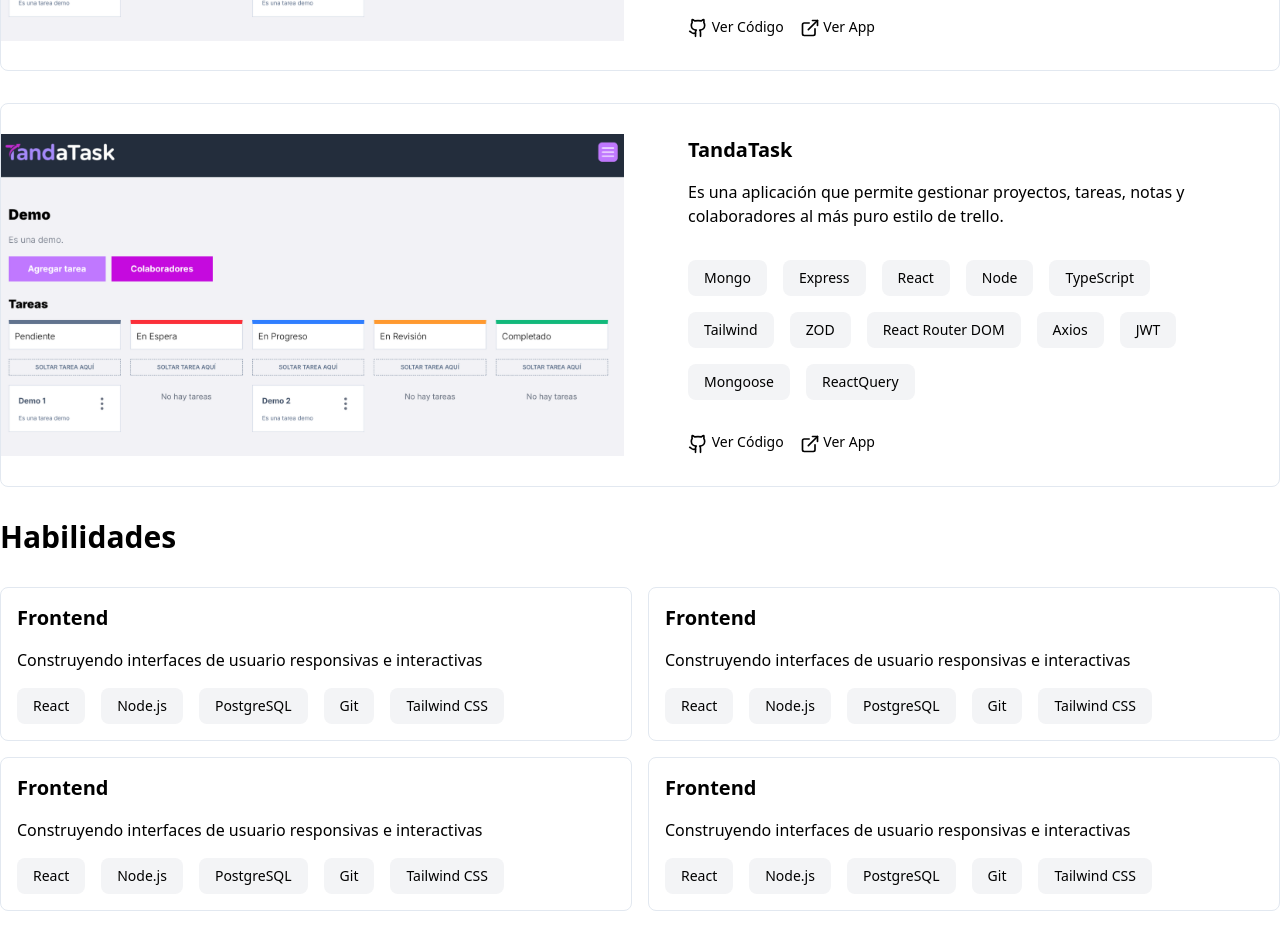
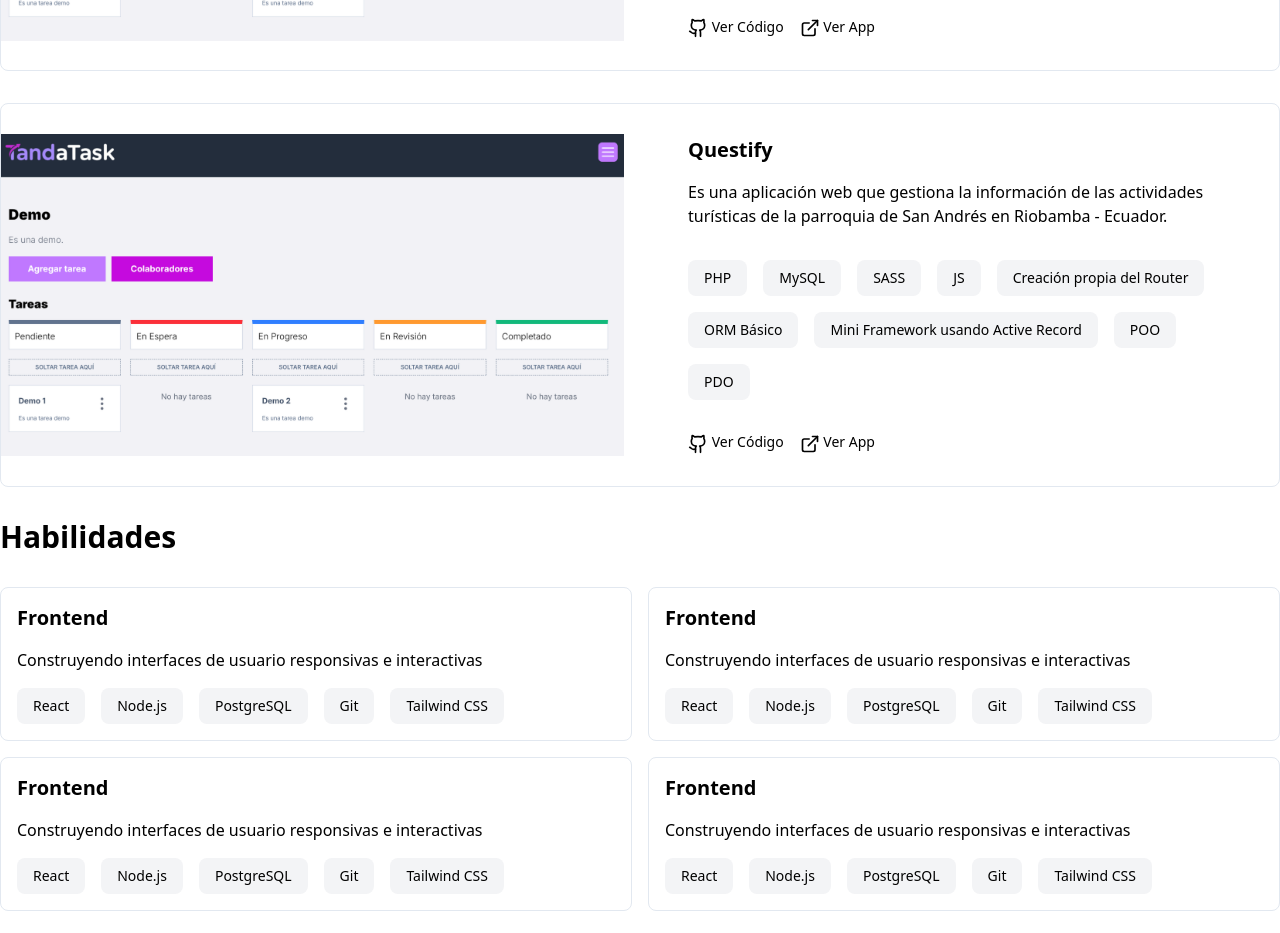
Before and after one commit to arielhurtado388/Portafolio, a React (Vite) app: page / in a window 1280 px wide. Shown: the part 1660-2593 px from the top of the page. Built offline with nearby package versions, Linux system fonts and the light colour scheme.

Commit message:
Data proyectos

```diff
--- a/src/App.tsx
+++ b/src/App.tsx
@@ -1,10 +1,11 @@
 import CardAcerca from "./components/CardAcerca";
 import CardExperiencia from "./components/CardExperiencia";
 import CardHabilidad from "./components/CardHabilidad";
-import CardProyecto from "./components/CardProyecto";
+import Proyecto from "./components/Proyecto";
 import Header from "./components/Header";
 import { informacionAcerca } from "./data/acerca";
 import { informacionExperiencia } from "./data/experiencia";
+import { proyectos } from "./data/proyectos";
 
 function App() {
   return (
@@ -48,8 +49,9 @@ function App() {
 
         <section className="mt-8">
           <h2 className="text-2xl md:text-3xl font-bold">Proyectos</h2>
-          <CardProyecto />
-          <CardProyecto />
+          {proyectos.map((proyecto) => (
+            <Proyecto key={proyecto.id} proyecto={proyecto} />
+          ))}
         </section>
 
         <section className="mt-8">
--- a/src/components/CardProyecto.tsx
+++ b/src/components/Proyecto.tsx
@@ -1,39 +1,33 @@
-export default function CardProyecto() {
+import type { Proyecto } from "../types";
+
+export default function Proyecto({ proyecto }: { proyecto: Proyecto }) {
   return (
     <article className="grid md:grid-cols-2 my-8 gap-8 border border-slate-200 rounded-lg items-center">
       <div>
         <img
           className="md:rounded-tl-lg md:rounded-bl-lg rounded-lg md:rounded-none object-contain aspect-video"
-          src="/tandatask.png"
+          src={`/${proyecto.imagen}`}
           alt="Imagen Proyecto"
         />
       </div>
       <div className="space-y-4 px-8">
-        <h3 className="text-lg md:text-xl font-semibold mt-8">TandaTask</h3>
-        <p>
-          Es una aplicación que permite gestionar proyectos, tareas, notas y
-          colaboradores al más puro estilo de trello.
-        </p>
+        <h3 className="text-lg md:text-xl font-semibold mt-8">
+          {proyecto.titulo}
+        </h3>
+        <p>{proyecto.descripcion}</p>
 
         <div className="my-8 flex gap-4 flex-wrap text-sm">
-          <p className="bg-gray-100 py-2 px-4 rounded-lg">Mongo</p>
-          <p className="bg-gray-100 py-2 px-4 rounded-lg">Express</p>
-          <p className="bg-gray-100 py-2 px-4 rounded-lg">React</p>
-          <p className="bg-gray-100 py-2 px-4 rounded-lg">Node</p>
-          <p className="bg-gray-100 py-2 px-4 rounded-lg">TypeScript</p>
-          <p className="bg-gray-100 py-2 px-4 rounded-lg">Tailwind</p>
-          <p className="bg-gray-100 py-2 px-4 rounded-lg">ZOD</p>
-          <p className="bg-gray-100 py-2 px-4 rounded-lg">React Router DOM</p>
-          <p className="bg-gray-100 py-2 px-4 rounded-lg">Axios</p>
-          <p className="bg-gray-100 py-2 px-4 rounded-lg">JWT</p>
-          <p className="bg-gray-100 py-2 px-4 rounded-lg">Mongoose</p>
-          <p className="bg-gray-100 py-2 px-4 rounded-lg">ReactQuery</p>
+          {proyecto.tags.map((tag, index) => (
+            <p className="bg-gray-100 py-2 px-4 rounded-lg" key={index}>
+              {tag}
+            </p>
+          ))}
         </div>
 
         <div className="flex gap-4 mb-8 text-sm">
           <a
             className="hover:text-emerald-500 transition-all"
-            href="https://github.com/arielhurtado388/TandaTaskBackend.git"
+            href={proyecto.github}
             target="_blank"
           >
             <svg
@@ -56,7 +50,7 @@ export default function CardProyecto() {
 
           <a
             className="hover:text-emerald-500 transition-all"
-            href="https://tandatask.netlify.app/"
+            href={proyecto.app}
             target="_blank"
           >
             <svg
--- /dev/null
+++ b/src/data/proyectos.ts
@@ -0,0 +1,48 @@
+import type { Proyecto } from "../types";
+
+export const proyectos: Proyecto[] = [
+  {
+    id: 1,
+    imagen: "tandatask.png",
+    titulo: "TandaTask",
+    descripcion:
+      "Es una aplicación que permite gestionar proyectos, tareas, notas y colaboradores al más puro estilo de trello.",
+    tags: [
+      "Mongo",
+      "Express",
+      "React",
+      "Node",
+      "TypeScript",
+      "Tailwind",
+      "ZOD",
+      "React Router DOM",
+      "Axios",
+      "JWT",
+      "Mongoose",
+      "ReactQuery",
+    ],
+    github: "https://github.com/arielhurtado388/TandaTaskBackend.git",
+    app: "https://tandatask.netlify.app",
+  },
+
+  {
+    id: 2,
+    imagen: "tandatask.png",
+    titulo: "Questify",
+    descripcion:
+      "Es una aplicación web que gestiona la información de las actividades turísticas de la parroquia de San Andrés en Riobamba - Ecuador.",
+    tags: [
+      "PHP",
+      "MySQL",
+      "SASS",
+      "JS",
+      "Creación propia del Router",
+      "ORM Básico",
+      "Mini Framework usando Active Record",
+      "POO",
+      "PDO",
+    ],
+    github: "https://github.com/arielhurtado388/Questify",
+    app: "https://questify.domcloud.dev",
+  },
+];
```
Also changed, not shown: src/types/index.ts (+10 -0 lines).
